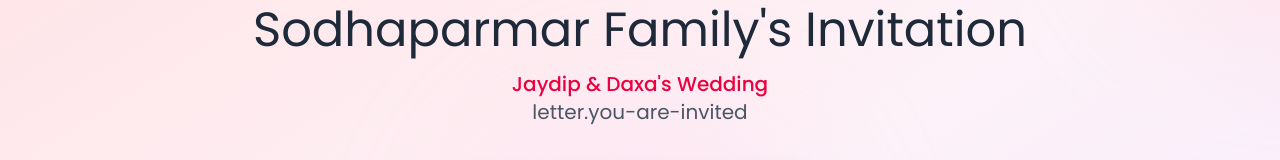
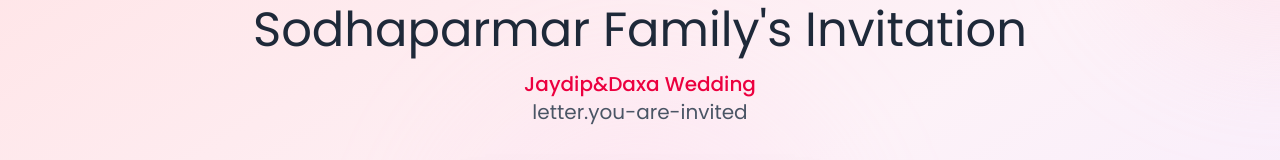
Before and after one commit to Miteshsodha/My-wedding-app, a Next.js app: page / in a window 1280 px wide. Shown: the part 122-282 px from the top of the page. Built offline with nearby package versions, Linux system fonts and the light colour scheme; no server answers; what i18next-resources-to-backend would draw is missing.

Commit message:
Vire Di Wedding Hai

```diff
--- a/src/components/letter-animation.tsx
+++ b/src/components/letter-animation.tsx
@@ -83,7 +83,7 @@ export const LetterAnimation = ({
               {toName ? (
                 <>
 
-                  <span className="font-medium text-rose-600">Jaydip & Daxa's Wedding</span>
+                  <span className="font-medium text-rose-600">Jaydip&Daxa Wedding</span>
                   <br />
                   {t('letter.you-are-invited')}
                 </>
```
